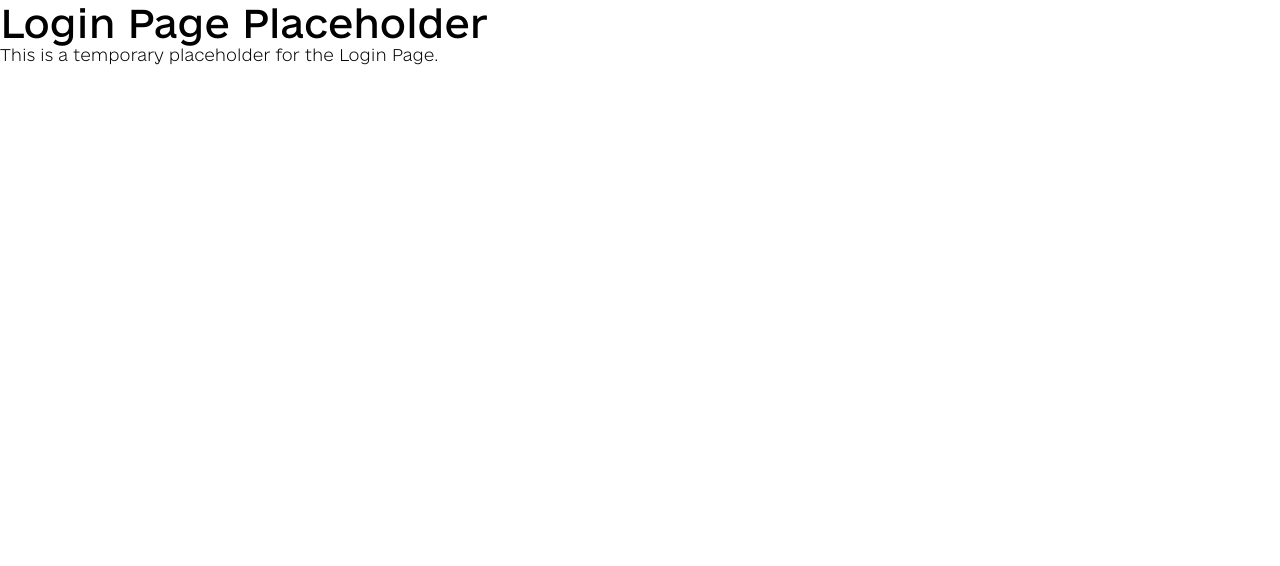
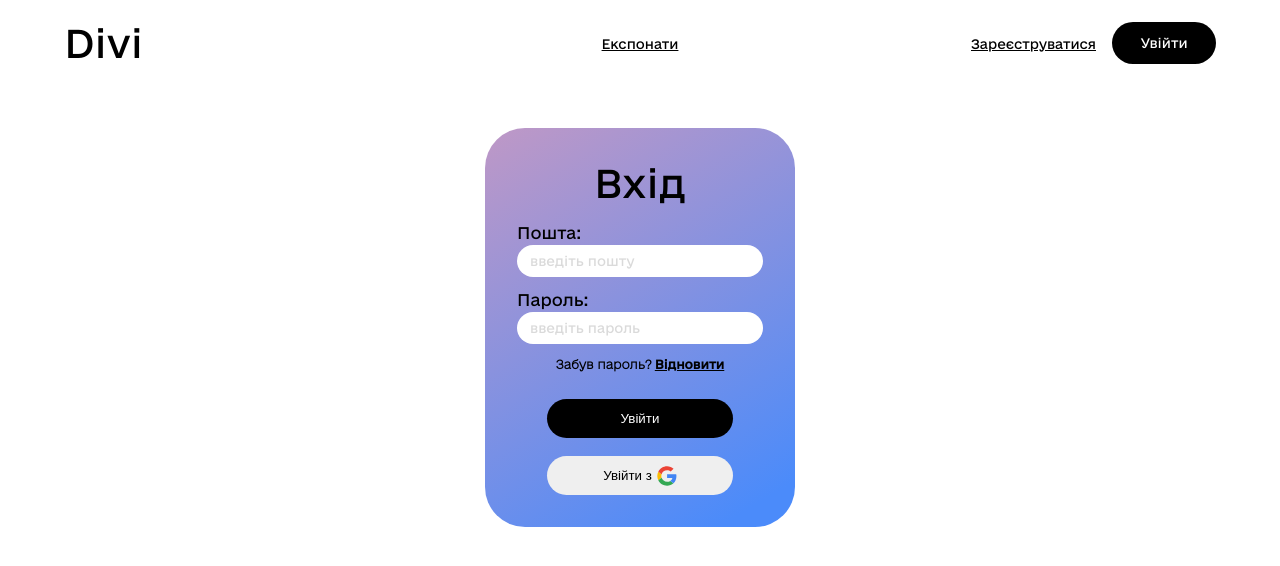
Before and after one commit to ShaggyBeavers/front_end, a React (Create React App) app: page /login in a window 1280 px wide. Shown: the top 566 px of the page. Built offline with nearby package versions, Linux system fonts and the light colour scheme.

Commit message:
Made login page:client-side validation,404 response; set requests;need to work on navbars

```diff
--- a/package.json
+++ b/package.json
@@ -10,8 +10,10 @@
     "@types/node": "^16.18.58",
     "@types/react": "^18.2.28",
     "@types/react-dom": "^18.2.13",
+    "axios": "^1.6.0",
     "react": "^18.2.0",
     "react-dom": "^18.2.0",
+    "react-hook-form": "^7.47.0",
     "react-router-dom": "^6.16.0",
     "react-scripts": "5.0.1",
     "typescript": "^4.9.5",
--- /dev/null
+++ b/src/app/api/agent.ts
@@ -0,0 +1,25 @@
+import axios, { AxiosResponse } from "axios";
+
+axios.defaults.baseURL = "";
+const responseBody = (response: AxiosResponse) => response.data;
+
+const requests = {
+    get: (url: string) => axios.get(url).then(responseBody),
+    post: (url: string, body: {}) => axios.post(url, body).then(responseBody),
+    put: (url: string, body: {}) => axios.put(url, body).then(responseBody),
+    delete: (url: string) => axios.delete(url).then(responseBody),
+  };
+
+  const Account = {
+    login: (values: any) => requests.post("account/login", values),
+    register: (values: any) => requests.post("account/register", values),
+    currentUser: () => requests.get("account/currentUser"),
+    passwodRecovery: (values: any) =>
+      requests.post("account/passwordRecovery", values),
+  };
+
+  const agent = {
+    Account,
+  };
+
+  export default agent;
--- /dev/null
+++ b/src/components/Login/login.css
@@ -0,0 +1,112 @@
+.login {
+    display: flex;
+    justify-content: center;
+    align-items: center;
+}
+
+.login_con {
+    width: 19.375rem;
+    display: flex;
+    position:relative;
+    padding: 8rem 0 0;
+    text-align: center;
+}
+
+.login_form {
+    border-radius: 2.5rem;
+    background: linear-gradient(149deg, #BF98C6 0%, #4B8BFA 92.19%);
+    padding: 2rem;
+    width: 100%;
+    display: flex;
+    flex-direction: column;
+    gap: 1.125rem;
+}
+
+.login form {
+    text-align: start;
+}
+
+.login_input {
+    display: flex;
+    flex-direction: column;
+    margin-bottom: 0.625rem;
+    gap: 0.1875rem;
+}
+
+.login input {
+    padding: 0.5rem 0.8125rem;
+    flex: 1;
+    border: none;
+    outline: none;
+    border-radius: 2.5rem;
+    font-family: "eUkraine-Regular";
+    font-size: 0.8125rem;
+}
+
+.login input::placeholder {
+    font-family: "eUkraine-Regular";
+    color: #DADADA;
+}
+
+.log_recovery {
+    display: flex;
+    justify-content: center;
+    gap: 0.1875rem;
+}
+
+.log_recovery p,
+.log_recovery a {
+    font-size: 0.75rem;
+    color: black;
+    font-weight: 700;
+}
+
+.login_btns {
+    display: flex;
+    flex-direction: column;
+    margin: 0 auto;
+    margin-top: 1.75rem;
+    width: 11.625rem;
+    gap: 1.125rem;
+}
+
+#log_btn, #log_google {
+    width: 100%;
+    border-radius: 2.5rem;
+    border: none;
+    cursor: pointer;
+}
+
+#log_btn {
+    background: var(--Black, #000);
+    color: white;
+    padding: 0.75rem 0;
+}
+
+#log_google {
+    display: flex;
+    align-items: center;
+    justify-content: center;
+    gap: 0.3rem;
+    padding: 0.59375rem 0;
+}
+
+.login_input.error p{
+    color: red;
+    font-size: 11px;
+}
+
+.login_input.error input{
+    border: 1px solid red;
+}
+
+.not_found_message{
+    position: absolute;
+    top:55%;
+    left: 95%;
+    width: 10rem;
+}
+
+.not_found_message p{
+    color: red;
+}
--- /dev/null
+++ b/src/components/Login/login.tsx
@@ -0,0 +1,75 @@
+import { FieldValues, useForm } from 'react-hook-form'
+import './login.css';
+import agent from '../../app/api/agent';
+import React from 'react';
+
+export default function Login() {
+    const { register, handleSubmit, formState, reset } = useForm();
+    const { errors } = formState;
+    const [showNotFoundMessage, setShowNotFoundMessage] = React.useState(false);
+
+
+    async function submitForm(data: FieldValues) {
+        try {
+            await agent.Account.login(data);
+        } catch (error:any) {
+            if(error.response.status===404){
+                reset();
+                setShowNotFoundMessage(true);
+            }else{
+
+            }
+        }
+
+    }
+    return (
+        <div className="login">
+            <div className='login_con'>
+                <div className='login_form'>
+                    <h2>Вхід</h2>
+                    <form onSubmit={handleSubmit(submitForm)} noValidate>
+                        <div className={`login_input ${errors.email ? 'error' : ''}`}>
+                            <label htmlFor="email">Пошта:</label>
+                            <input
+                                type="email"
+                                // placeholder={(errors.email ? errors.email.message : 'введіть пошту') as string}
+                                placeholder='введіть пошту'
+                                {...register('email', { required: { value: true, message: 'Заповніть це поле' }, pattern: { value: /^[a-z0-9._%+-]+@[a-z0-9.-]+\.[a-z]{2,4}$/, message: 'invalid format' } })}
+                            />
+                            <p className=''>{errors.email?.message as string}</p>
+                        </div>
+
+
+                        <div className={`login_input ${errors.password ? 'error' : ''}`}>
+                            <label htmlFor="password">Пароль:</label>
+                            <input
+                                type="password"
+                                {...register('password', { required: 'Заповніть це поле'})}
+                                // placeholder={(errors.password ? errors.password.message : 'введіть пароль') as string}
+                                placeholder='введіть пароль'
+                            />
+                            <p>{errors.password?.message as string}</p>
+                        </div>
+
+
+                        <div className='log_recovery'>
+                            <p>Забув пароль?</p>
+                            <a href="/recovery">Відновити</a>
+                        </div>
+
+                        <div className='login_btns'>
+                            <button type="submit" id='log_btn'>Увійти</button>
+                            <button id='log_google'>Увійти з <img src="./icons/google.svg" style={{ width: '20px', height: '20px' }} />
+                            </button>
+                        </div>
+                    </form>
+                </div>
+                {showNotFoundMessage && (
+                            <div className='not_found_message'>
+                                <p>Акаунт не знайдено. Перевірте введені дані</p>
+                            </div>
+                        )}
+            </div>
+        </div>
+    )
+}
--- a/src/components/NavBar/navbar.tsx
+++ b/src/components/NavBar/navbar.tsx
@@ -1,5 +1,12 @@
+import { Link, NavLink } from 'react-router-dom';
 import './navbar.css';
-import { Link, NavLink } from 'react-router-dom';
+
+interface NavBarProps {
+    firstLI: string;
+    firstLink: string;
+    secondLI: string;
+    secondLink: string;
+}
 
 const NavBar = () => {
     return (
@@ -8,10 +15,9 @@ const NavBar = () => {
                 <div className='nav_logo'><h2>Divi</h2></div>
                 <div className='nav_catalogue'><a href="/catalogue" id='nav_catalogue'>Експонати</a></div>
                 <div className='nav_links'>
-
                     <ul>
-                        <li><Link to="/register" >Зареєструватись</Link></li>
-                        <a href="/login"><li>Увійти</li></a>
+                        <li><Link to='/register'>Зареєструватися</Link></li>
+                        <a href='/login'><li>Увійти</li></a>
                     </ul>
                 </div>
             </div>
--- a/src/components/Topper/topper.tsx
+++ b/src/components/Topper/topper.tsx
@@ -5,7 +5,7 @@ import './topper.css';
 const Topper = () => {
     return (
         <div>
-            <NavBar />
+            <NavBar/>
             <div className="topper">
                 <div className='topper_con'>
                     <h1>Divi</h1>
--- a/src/pages/LoginPage.tsx
+++ b/src/pages/LoginPage.tsx
@@ -1,7 +1,10 @@
+import NavBar from "../components/NavBar/navbar";
+import Login from "../components/Login/login";
+
 const LoginPage = () => (
   <div>
-    <h2>Login Page Placeholder</h2>
-    <p>This is a temporary placeholder for the Login Page.</p>
+    <NavBar/>
+    <Login/>
   </div>
 );
 
--- /dev/null
+++ b/src/pages/RecoveryPage.tsx
@@ -0,0 +1,8 @@
+const RecoveryPage = () => (
+    <div>
+      <h2>Recovery Page Placeholder</h2>
+      <p>This is a temporary placeholder for the Recovery Page.</p>
+    </div>
+  );
+
+  export default RecoveryPage;
--- a/src/routes/routes.tsx
+++ b/src/routes/routes.tsx
@@ -6,6 +6,7 @@ import LoginPage from "../pages/LoginPage";
 import RegisterPage from "../pages/Register";
 import CataloguePage from "../pages/CataloguePage";
 import ReportPage from "../pages/ReportPage";
+import RecoveryPage from "../pages/RecoveryPage";
 
 export const router = createBrowserRouter([
     {
@@ -17,7 +18,8 @@ export const router = createBrowserRouter([
             { path: 'register', element: <RegisterPage /> },
             { path: 'catalogue', element: <CataloguePage /> },
             { path: 'profile', element: <ProfilePage/> },
-            { path: 'report', element: <ReportPage/> }
+            { path: 'report', element: <ReportPage/> },
+            { path: 'recovery', element: <RecoveryPage/> }
         ]
     }
 ]);
```
Also changed, not shown: public/icons/google.svg (added), 1 other file (tests, documents, lock files or other folders).
